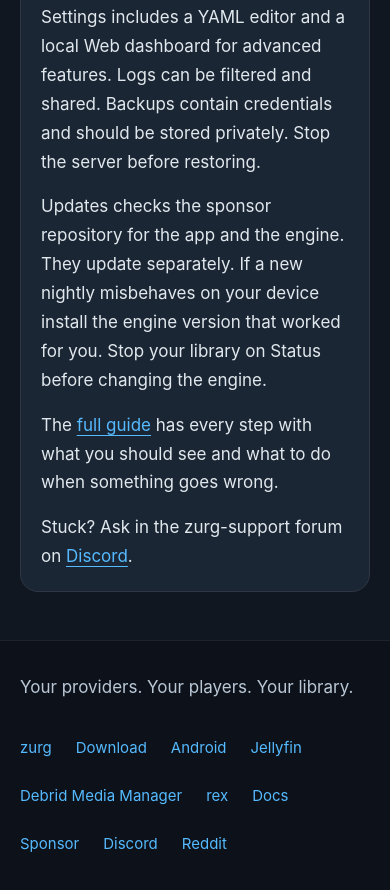
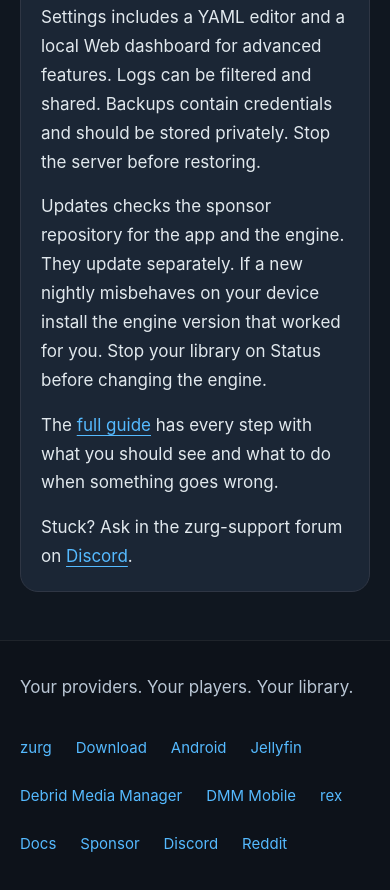
Before and after one commit to debridmediamanager/zurg-site, a plain HTML site: page public/android.html in a window 390 px wide. Shown: the part 7966-8856 px from the top of the page. Drawn offline with Linux system fonts and the light colour scheme; no server answers.

Commit message:
feat: link DMM Mobile in every footer

```diff
--- a/public/android.html
+++ b/public/android.html
@@ -102,7 +102,7 @@
 <footer class="guide-footer"><p>Your providers. Your players. Your library.</p>
 <nav class="footer-nav" aria-label="Footer navigation">
 <a href="/">zurg</a><a href="/download.html">Download</a><a href="/android.html">Android</a><a href="/jellyfin/">Jellyfin</a>
-<a href="https://debridmediamanager.com/">Debrid Media Manager</a><a href="https://rex.debridmediamanager.com/">rex</a>
+<a href="https://debridmediamanager.com/">Debrid Media Manager</a><a href="https://debridmediamanager.com/mobile">DMM Mobile</a><a href="https://rex.debridmediamanager.com/">rex</a>
 <a href="https://notes.debridmediamanager.com/">Docs</a><a href="https://gatekeeper.debridmediamanager.com/">Sponsor</a>
 <a href="https://discord.com/invite/7u4YjMThXP">Discord</a><a href="https://www.reddit.com/r/debridmediamanager/">Reddit</a>
 </nav></footer>
```
Also changed, not shown: public/download.html (+1 -1 lines), public/index.html (+1 -1 lines), public/jellyfin/index.html (+1 -1 lines), 1 other file.
